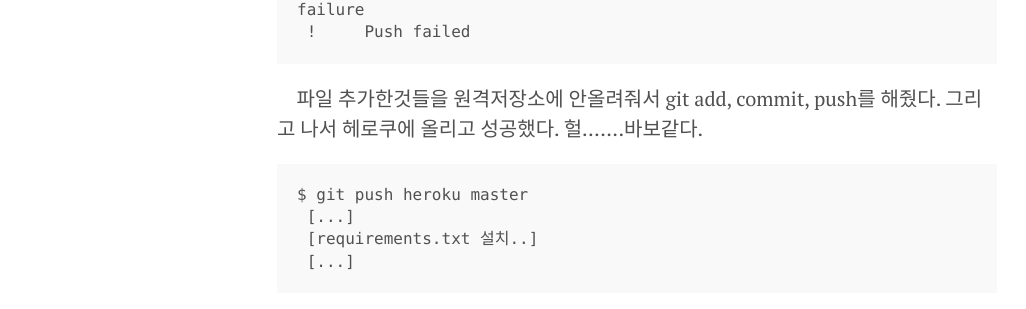
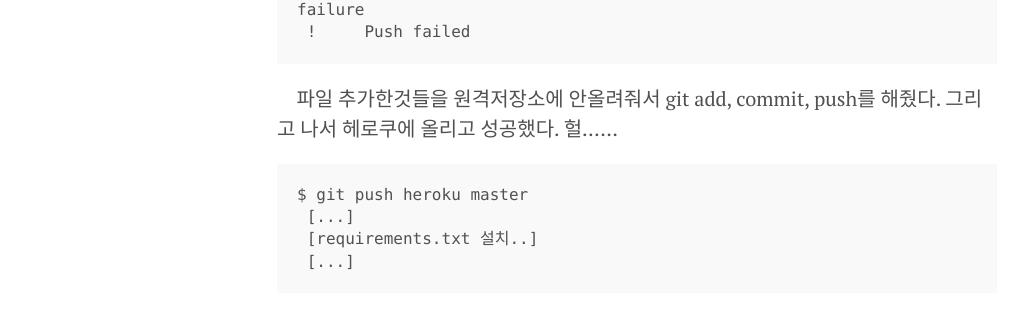
Before and after one commit to hyesun03/hyesun03.github.io, a Jekyll site: the page built from _posts/2016-10-10-heroku.md, in a window 1280 px wide and 900 px high, scrolled down 2383 px. Shown: the part 175-484 px from the top of the window, without its empty margins (3-1029 px from the left). Built offline with Jekyll 4.4.1, drawn with Linux system fonts in a browser that asks for light colours; comment, search, counter and statistics services are not loaded.

Commit message:
약간 수정

```diff
--- a/_posts/2016-10-10-heroku.md
+++ b/_posts/2016-10-10-heroku.md
@@ -59,7 +59,7 @@ https://safe-forest-10411.herokuapp.com/ | https://git.heroku.com/safe-forest-10
 More info: https://devcenter.heroku.com/articles/buildpacks#detection-failure
  !     Push failed</pre>
 
- &nbsp;&nbsp;&nbsp; 파일 추가한것들을 원격저장소에 안올려줘서 git add, commit, push를 해줬다. 그리고 나서 헤로쿠에 올리고 성공했다. 헐.......바보같다.
+ &nbsp;&nbsp;&nbsp; 파일 추가한것들을 원격저장소에 안올려줘서 git add, commit, push를 해줬다. 그리고 나서 헤로쿠에 올리고 성공했다. 헐......
  <pre>$ git push heroku master
  [...]
  [requirements.txt 설치..]
```
